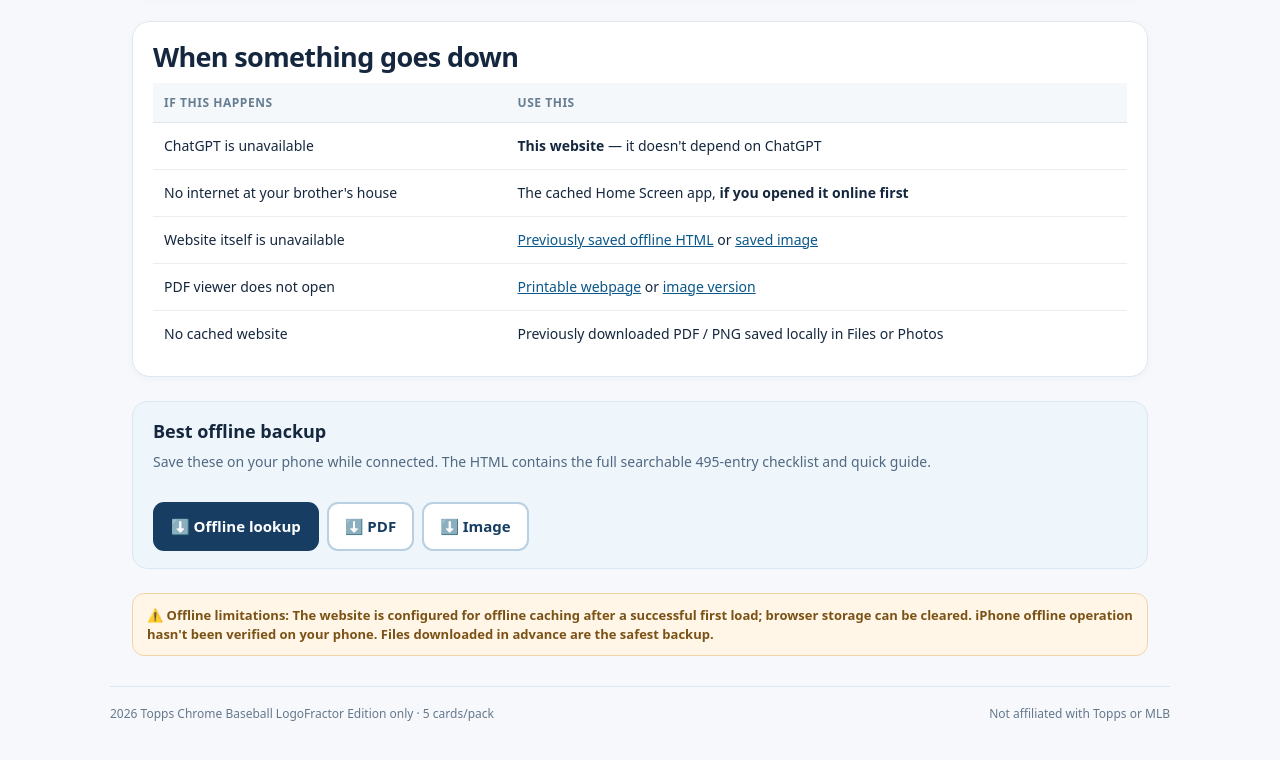
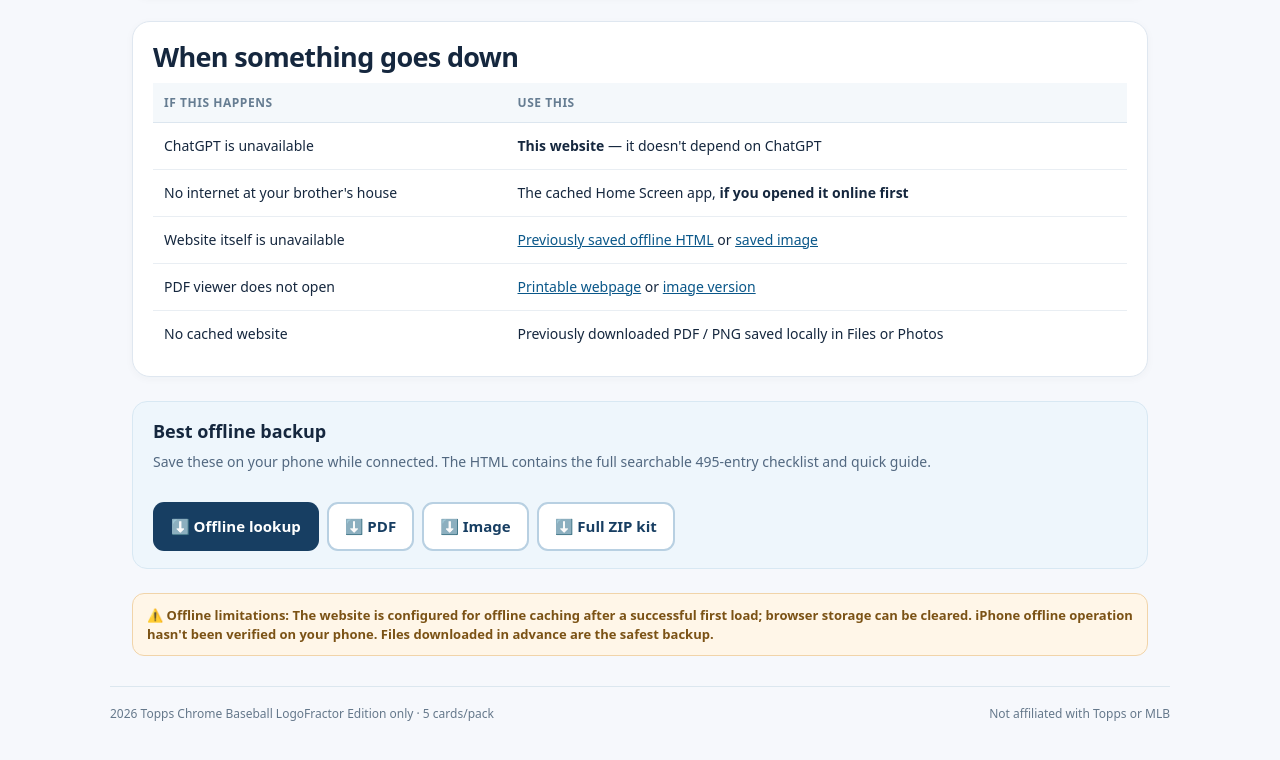
Before and after one commit to damienreilley/fantasy-baseball-2026, a plain HTML site: page logofractor-2026/offline.html in a window 1280 px wide. Shown: the part 518-1278 px from the top of the page. Drawn offline with Linux system fonts and the light colour scheme.

Commit message:
Add direct downloadable complete offline kit to LogoFractor resource pages

```diff
--- a/logofractor-2026/offline.html
+++ b/logofractor-2026/offline.html
@@ -7,5 +7,5 @@
 <tr><td>PDF viewer does not open</td><td><a href="cheatsheet.html">Printable webpage</a> or <a href="quick-id.png" target="_blank">image version</a></td></tr>
 <tr><td>No cached website</td><td>Previously downloaded PDF / PNG saved locally in Files or Photos</td></tr>
 </tbody></table></section>
-<section class="section banner"><div><h3>Best offline backup</h3><p class="quiet">Save these on your phone while connected. The HTML contains the full searchable 495-entry checklist and quick guide.</p></div><div class="file-links"><a class="button primary" href="offline-pocket.html" download="2026-LogoFractor-Offline-Lookup.html">⬇️ Offline lookup</a><a class="button secondary" href="quick-id.pdf" download>⬇️ PDF</a><a class="button secondary" href="quick-id.png" download>⬇️ Image</a></div></section>
+<section class="section banner"><div><h3>Best offline backup</h3><p class="quiet">Save these on your phone while connected. The HTML contains the full searchable 495-entry checklist and quick guide.</p></div><div class="file-links"><a class="button primary" href="offline-pocket.html" download="2026-LogoFractor-Offline-Lookup.html">⬇️ Offline lookup</a><a class="button secondary" href="quick-id.pdf" download>⬇️ PDF</a><a class="button secondary" href="quick-id.png" download>⬇️ Image</a><a class="button secondary" href="LogoFractor_2026_Complete_Offline_Kit.zip" download>⬇️ Full ZIP kit</a></div></section>
 <div class="warn section">⚠️ <b>Offline limitations:</b> The website is configured for offline caching after a successful first load; browser storage can be cleared. iPhone offline operation hasn't been verified on your phone. Files downloaded in advance are the safest backup.</div></main><footer class="footer wrap"><span>2026 Topps Chrome Baseball LogoFractor Edition only · 5 cards/pack</span><span>Not affiliated with Topps or MLB</span></footer><script defer src="app.js"></script><script>document.getElementById('share-link')?.addEventListener('click',async()=>{const u=location.href.replace(/offline\.html.*$/,'');try{if(navigator.share){await navigator.share({title:'2026 LogoFractor card lookup',url:u})}else if(navigator.clipboard){await navigator.clipboard.writeText(u);alert('Website link copied')}else{window.prompt('Copy website link',u)}}catch{}})</script></body></html>
```
Also changed, not shown: logofractor-2026/resources.html (+1 -0 lines), 1 other file.
